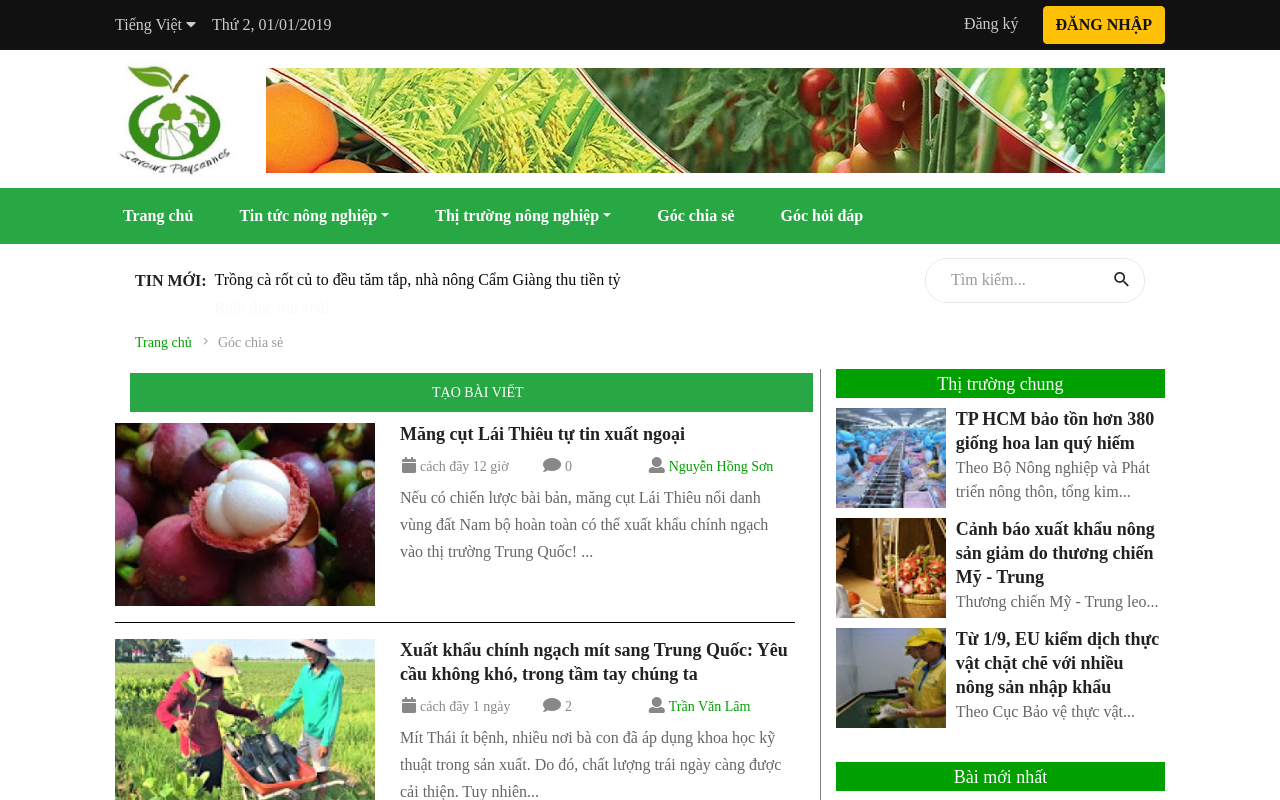
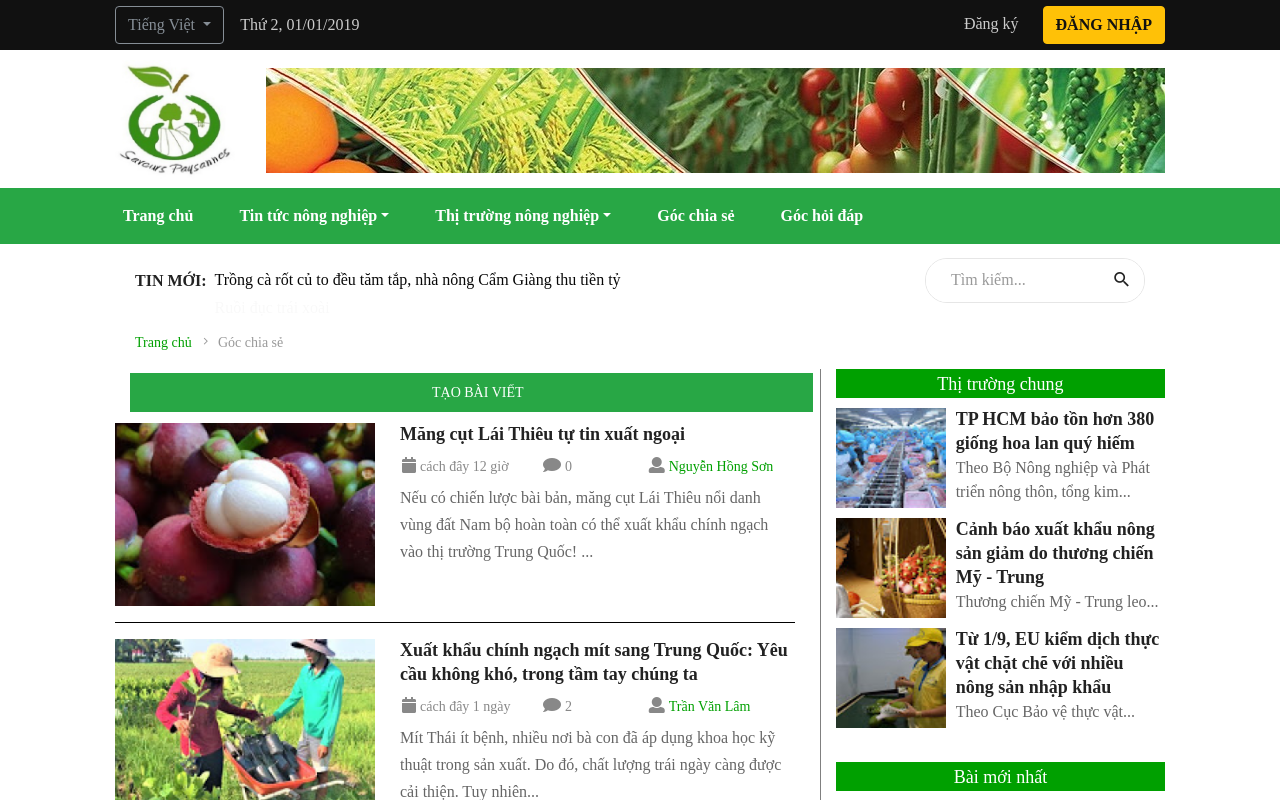
Before and after one commit to hci2019group01/webnongnghiep2019.github.io, a plain HTML site: page gocchiase.html in a window 1280 px wide. Shown: the top 800 px of the page. Drawn offline with Linux system fonts and the light colour scheme.

Commit message:
Update gocchiase.html

```diff
--- a/gocchiase.html
+++ b/gocchiase.html
@@ -59,12 +59,21 @@
 					<div class="left-topbar">
 						<span class="left-topbar-item flex-wr-s-c">
 								<span>
-										<a href="#" style="color: #ccc;">Tiếng Việt&nbsp;<i class='fas fa-caret-down'></i></a>
+									<div class="dropdown">
+										<button type="button" class="btn btn-outline-secondary dropdown-toggle" data-toggle="dropdown">
+										  Tiếng Việt
+										</button>
+										<div class="dropdown-menu">
+										  <a class="dropdown-item" href="#">English</a>
+										  <a class="dropdown-item" href="#">France</a>
+										  <a class="dropdown-item" href="#">Japan</a>
+										</div>
+									  </div>
 									</span>
 
 
 									<span>
-										&nbsp;&nbsp;&nbsp;&nbsp;<a href="#"  style="color: #ccc;">Thứ 2, 01/01/2019</a>
+										&nbsp;&nbsp;&nbsp;&nbsp;Thứ 2, 01/01/2019
 									</span>
 						</span>
 
```
